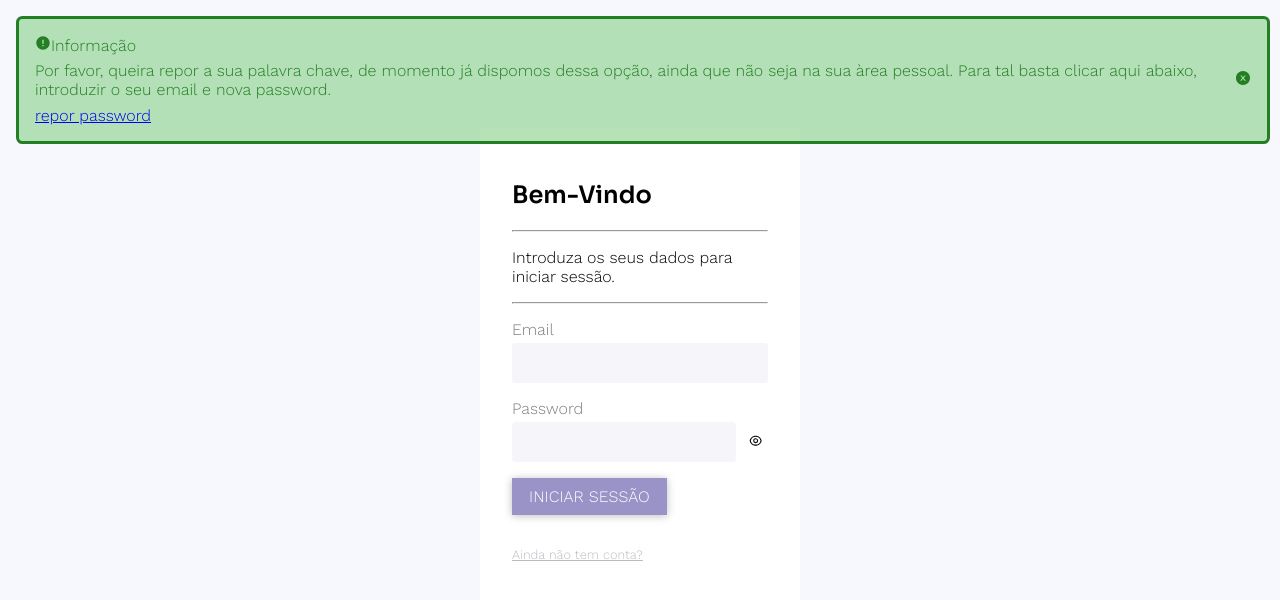
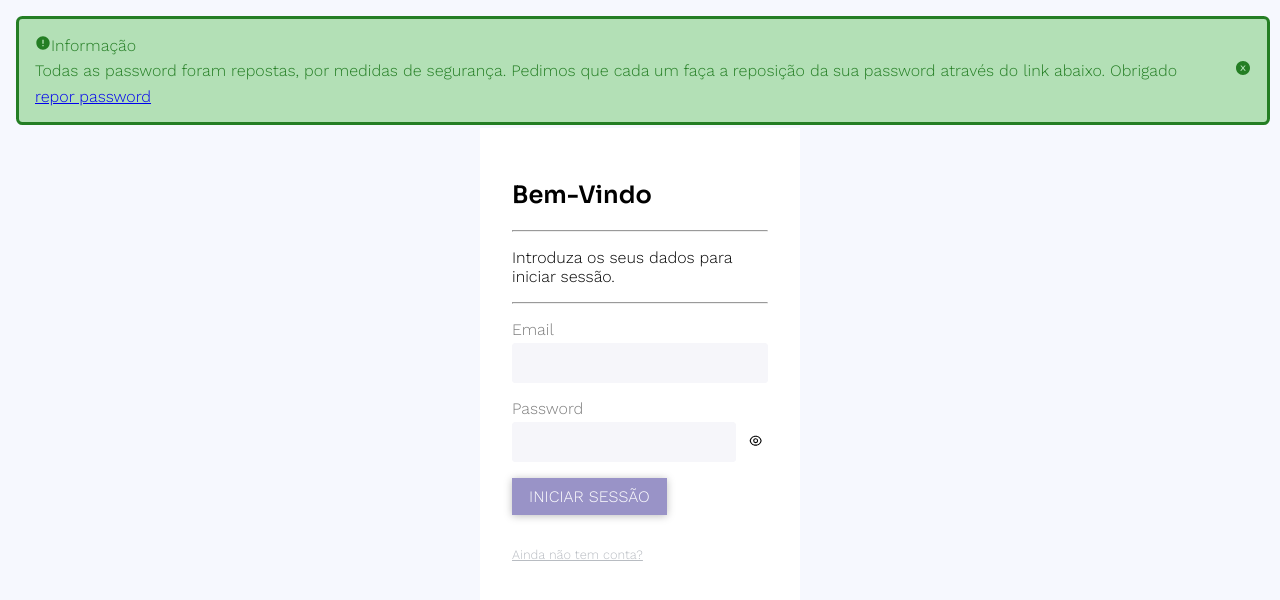
Before and after one commit to dpopdc/pdc-web, a React (Create React App) app: page / in a window 1280 px wide. Shown: the top 600 px of the page. Built offline with nearby package versions, Linux system fonts and the light colour scheme.

Commit message:
core(Structure) - Refactor Message for Info Banner

```diff
--- a/src/App.js
+++ b/src/App.js
@@ -222,7 +222,7 @@ class App extends Component {
   };
 
   infoHandler = () => {
-    console.log(this.state.info)
+    console.log(this.state.info);
     this.setState({ info: !this.state.info });
   };
 
@@ -285,11 +285,11 @@ class App extends Component {
           <Backdrop onClick={this.backdropClickHandler} />
         )}
         <ErrorHandler error={this.state.error} onHandle={this.errorHandler} />
-        {(this.state.info && !window.location.href.includes('/recover')) && (
+        {this.state.info && !window.location.href.includes("/recover") && (
           <InfoBanner
             design="info"
             title="Informação"
-            message="Por favor, queira repor a sua palavra chave, de momento já dispomos dessa opção, ainda que não seja na sua àrea pessoal. Para tal basta clicar aqui abaixo, introduzir o seu email e nova password."
+            message="Todas as password foram repostas, por medidas de segurança. Pedimos que cada um faça a reposição da sua password através do link abaixo. Obrigado"
             link={`${projectSettings.APP_URL}/recover`}
             onHandle={this.infoHandler}
           />
```
